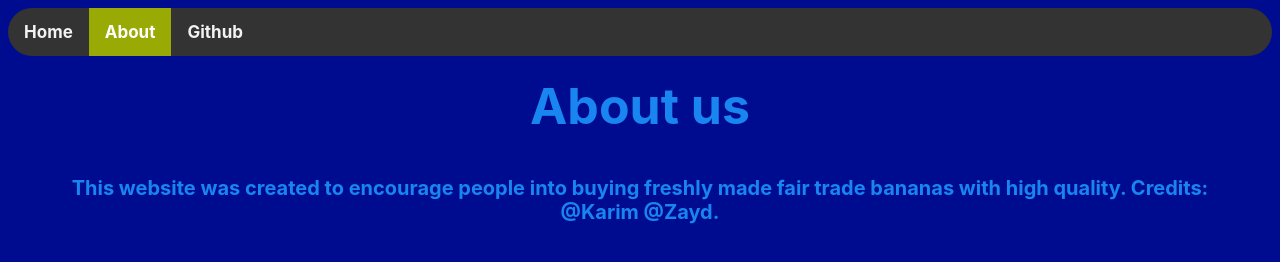
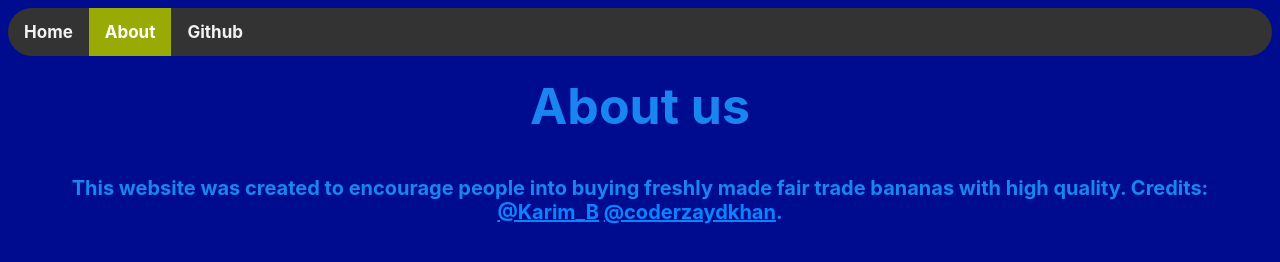
Before and after one commit to BestBanana-ink/BestBanana-ink.github.io, a plain HTML site: page about/index.html in a window 1280 px wide. Drawn offline with Linux system fonts and the light colour scheme.

Commit message:
a update

```diff
--- a/about/index.html
+++ b/about/index.html
@@ -18,7 +18,12 @@
     </div>
     <h1 class="top_title">About us</h1>
     <h1 class="desc">This website was created to encourage people into buying freshly made fair trade bananas with high quality.
-        Credits: @Karim @Zayd.
+        Credits: <a href="https://karimb.dev">@Karim_B</a> <a href="https://www.youtube.com/@coderzaydkhan">@coderzaydkhan</a>.
     </h1>
+    <style>
+        a{
+            color: #0884ff;
+        }
+    </style>
 </body>
 </html>
```
